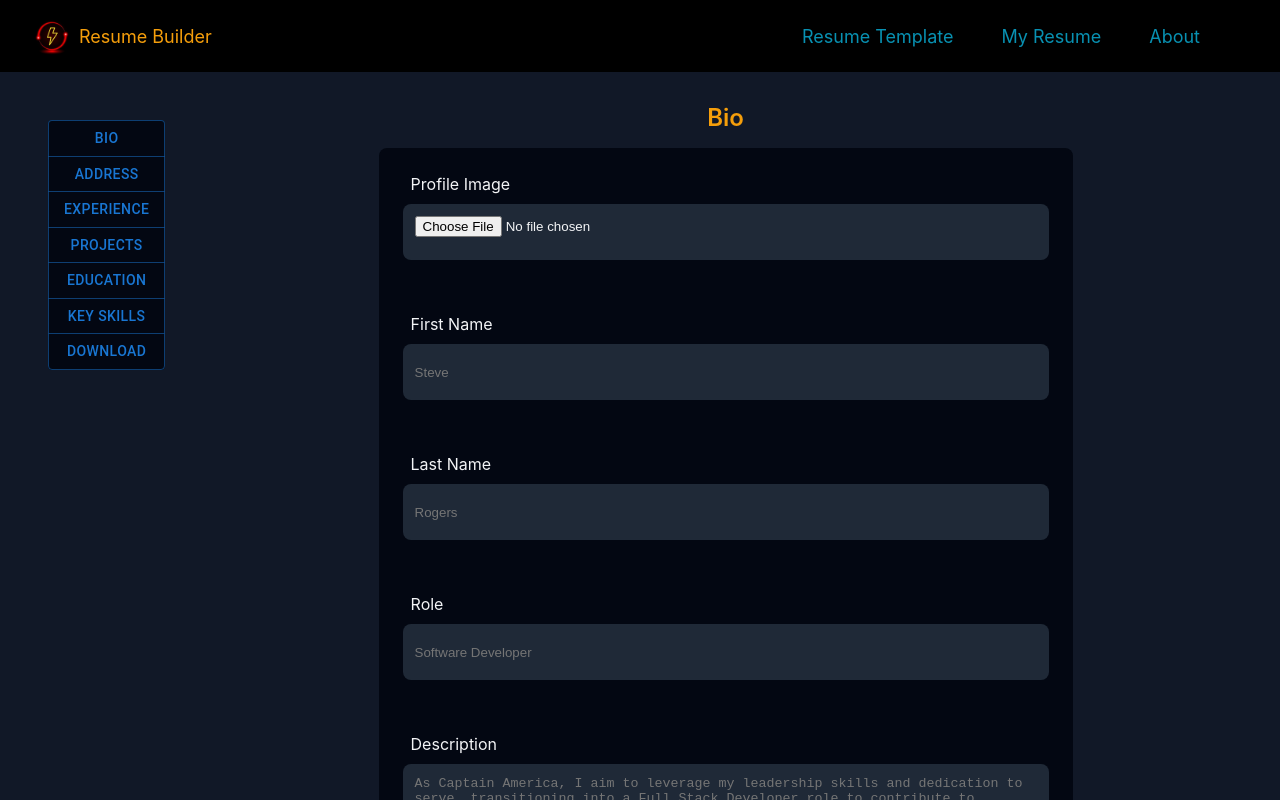
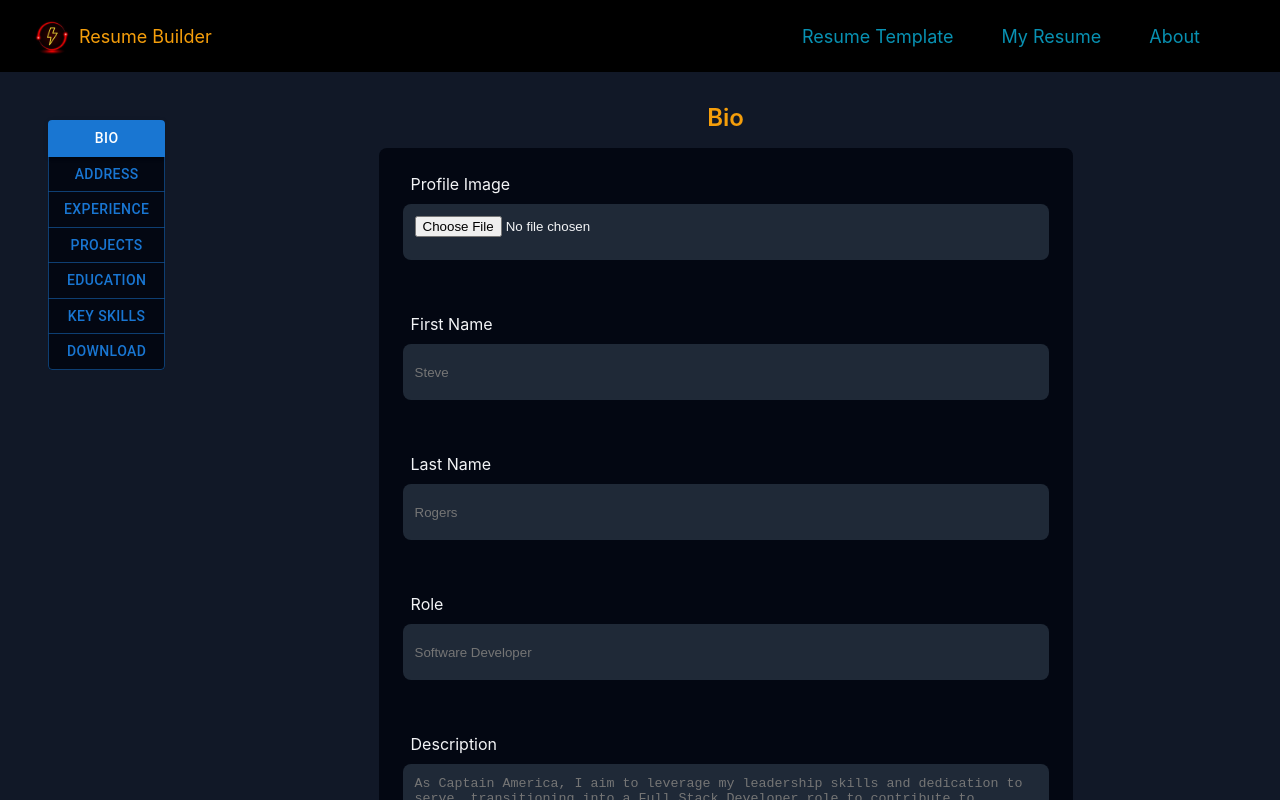
Before and after one commit to Sethoeurt/frontend_01_pp_y3, a React (Vite) app: page /filldetails in a window 1280 px wide. Shown: the top 800 px of the page. Built offline with nearby package versions, Linux system fonts and the light colour scheme.

Commit message:
Active status on button

```diff
--- a/src/components/FillDetailButton.jsx
+++ b/src/components/FillDetailButton.jsx
@@ -1,15 +1,18 @@
 import React from 'react'
-import { useDispatch } from 'react-redux';
+import { useDispatch, useSelector } from 'react-redux';
 import { Box, Button, ButtonGroup } from '@mui/material';
 import { switchComponents } from '../redux/slices/sliceFillDetails';
+import { colors } from '../utils/colors.js'
 import { scrollToTop } from '../utils/controls';
 
 
 function FillDetailButton() {
     const dispatch = useDispatch();
+    const fillDetails = useSelector(state => state.fillDetails);
+    const value = fillDetails.value
 
     const handleButtonClick = (index) => {
-        dispatch(switchComponents(index));
+        dispatch(switchComponents(index + 1));
         scrollToTop()
     }
 
@@ -37,13 +40,14 @@ function FillDetailButton() {
                     sx={{
                         position: "sticky",
                         top: 90,
-                        bgcolor: "#030712",
+                        bgcolor: colors.gray950,
                     }}
                 >
                     {buttons.map((button, index) => (
                         <Button
                             key={index}
                             onClick={() => handleButtonClick(index)}
+                            variant={value === index + 1 ? 'contained' : 'outlined'}
                         >
                             {button}
                         </Button>
--- a/src/components/FillDetailSideBar.jsx
+++ b/src/components/FillDetailSideBar.jsx
@@ -1,5 +1,5 @@
 import React, { useState } from 'react'
-import { useDispatch } from 'react-redux';
+import { useDispatch, useSelector } from 'react-redux';
 import IconButton from '@mui/material/IconButton';
 import Menu from '@mui/material/Menu'
 import MenuItem from '@mui/material/MenuItem';
@@ -15,6 +15,10 @@ function FillDetailSideBar() {
     const ITEM_HEIGHT = 48;
     const [anchorEl, setAnchorEl] = useState(null);
 
+    const fillDetails = useSelector(state => state.fillDetails);
+    const value = fillDetails.value
+
+
     const handleClick = (event) => {
         setAnchorEl(event.currentTarget);
     }
@@ -22,7 +26,7 @@ function FillDetailSideBar() {
         setAnchorEl(null);
     }
     const handleButtonClick = (index) => {
-        dispatch(switchComponents(index));
+        dispatch(switchComponents(index + 1));
         handleClose();
         scrollToTop();
     }
@@ -82,7 +86,11 @@ function FillDetailSideBar() {
                             key={index}
                             onClick={() => handleButtonClick(index)}
                         >
-                            <Button>{button}</Button>
+                            <Button
+                                variant={value === index + 1 ? 'contained' : 'text'}
+                            >
+                                {button}
+                            </Button>
                         </MenuItem>
                     ))}
                 </Menu>
--- a/src/pages/FillDetails.jsx
+++ b/src/pages/FillDetails.jsx
@@ -36,7 +36,7 @@ function FillDetails() {
   };
 
   return (
-    <>
+
     <Box
       sx={{
         display: 'flex',
@@ -53,7 +53,7 @@ function FillDetails() {
       {isMobile ? <FillDetailSideBar /> : <FillDetailButton />}
       <Box > {renderComponent()} </Box>
     </Box>
-    </>
+
   )
 }
 
--- a/src/redux/slices/sliceFillDetails.js
+++ b/src/redux/slices/sliceFillDetails.js
@@ -18,7 +18,7 @@ const sliceFillDetails = createSlice({
             state.value = 1;
         },
         switchComponents: (state, action) => {
-            state.value = action.payload + 1;
+            state.value = action.payload;
         }
     }
 })
--- a/src/utils/controls.js
+++ b/src/utils/controls.js
@@ -1,8 +1,6 @@
-const scrollToTop = () => {
+export const scrollToTop = () => {
     window.scrollTo({
         top: 0,
         behavior: 'smooth'
     });
 };
-
-export { scrollToTop };
```
Lines whose indentation alone changed are shown as unchanged.
